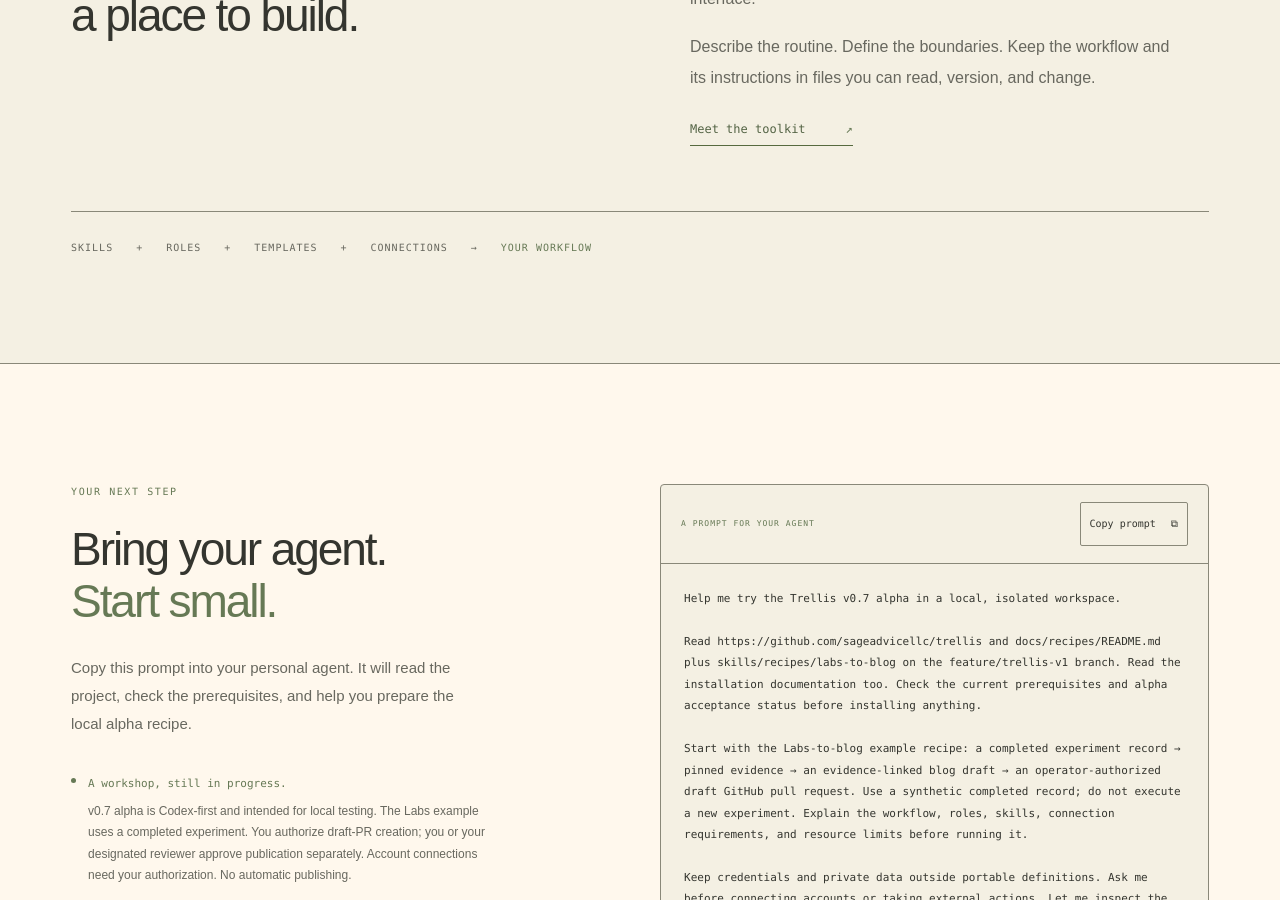
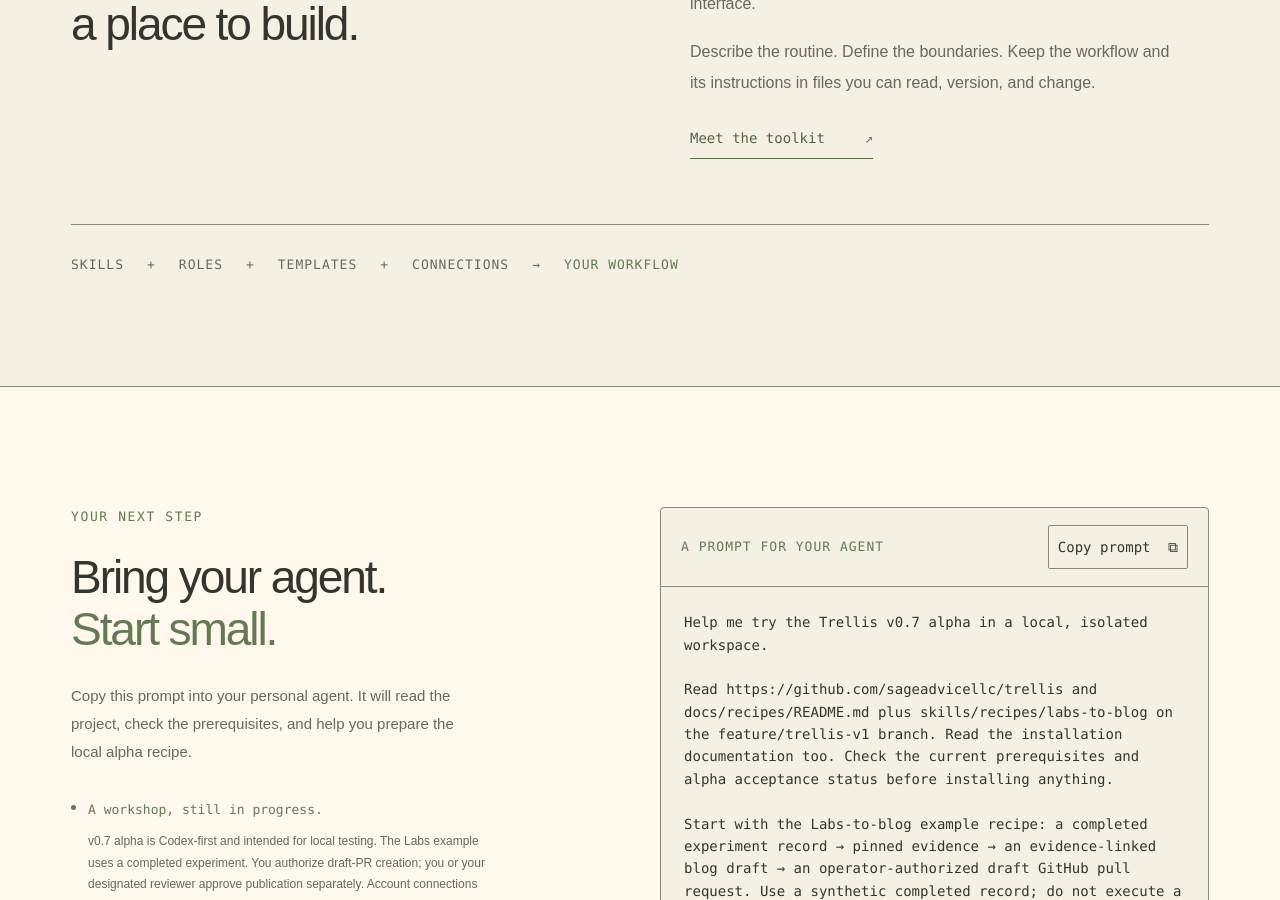
Before and after one commit to sageadvicellc/bowerloom, a React (Vite) app in the folder apps/landing/: page / in a window 1280 px wide. Shown: the part 1900-2800 px from the top of the page. Built offline with nearby package versions, Linux system fonts and the light colour scheme.

Commit message:
style(landing): enlarge selected theme mono text

```diff
--- a/apps/landing/src/cinematic.css
+++ b/apps/landing/src/cinematic.css
@@ -14,9 +14,13 @@
   --trellis-control-border: #898879;
   --trellis-soft-accent-1: #CCD9BE;
   --trellis-soft-accent-2: #E9BCBF;
+  --trellis-mono-label-size: 13px;
+  --trellis-mono-control-size: 14px;
+  --trellis-mono-prompt-size: 14px;
   --warm: var(--ui-primary);
 }
 .cinematic-theme .button.primary:hover { background: var(--trellis-primary-hover); border-color: var(--trellis-primary-hover); }
+.cinematic-theme .button.primary { color: var(--ui-primary-fg); }
 .cinematic-theme .text-link { color: var(--trellis-link); }
 .cinematic-theme .prompt-panel { background: var(--ui-surface); border-color: var(--trellis-control-border); }
 .cinematic-theme .prompt-panel textarea { color: var(--ui-text); }
@@ -86,3 +90,27 @@
   .cinematic-chapter { margin-top: 26px; }
 }
 @media (prefers-reduced-motion: reduce) { .cinematic-world { scroll-behavior: auto; } }
+
+/* Founder-requested mono floor; heading and body type stay unchanged. */
+.cinematic-theme :is(.eyebrow, .alpha-label, .hero-note, .stage-number, .artifact-note, .toolkit-line, .alpha-boundary strong, .copy-status, .site-footer p, .footer-note, .cinematic-label, .cinematic-bottom [role="status"]) {
+  font-size: var(--trellis-mono-label-size);
+  line-height: 1.6;
+}
+.cinematic-theme :is(nav, .button, .copy-button, .motion-toggle, .text-link, .site-footer > div, .cinematic-actions :is(button, a)) {
+  font-size: var(--trellis-mono-control-size);
+  line-height: 1.6;
+}
+.cinematic-theme .build-intro .text-link { font-size: var(--trellis-mono-control-size); }
+.cinematic-theme .prompt-heading { flex-wrap: wrap; gap: 12px; }
+.cinematic-theme .prompt-panel textarea {
+  font-size: var(--trellis-mono-prompt-size);
+  line-height: 1.6;
+  min-height: 440px;
+  height: 440px;
+}
+.cinematic-theme .site-footer > div { flex-wrap: wrap; gap: 16px; }
+@media (max-width: 400px) {
+  .cinematic-theme .site-header { gap: 12px; }
+  .cinematic-theme nav { gap: 12px; }
+  .cinematic-theme nav a span { margin-left: 3px; }
+}
```
Also changed, not shown: 2 other files (tests, documents, lock files or other folders).
